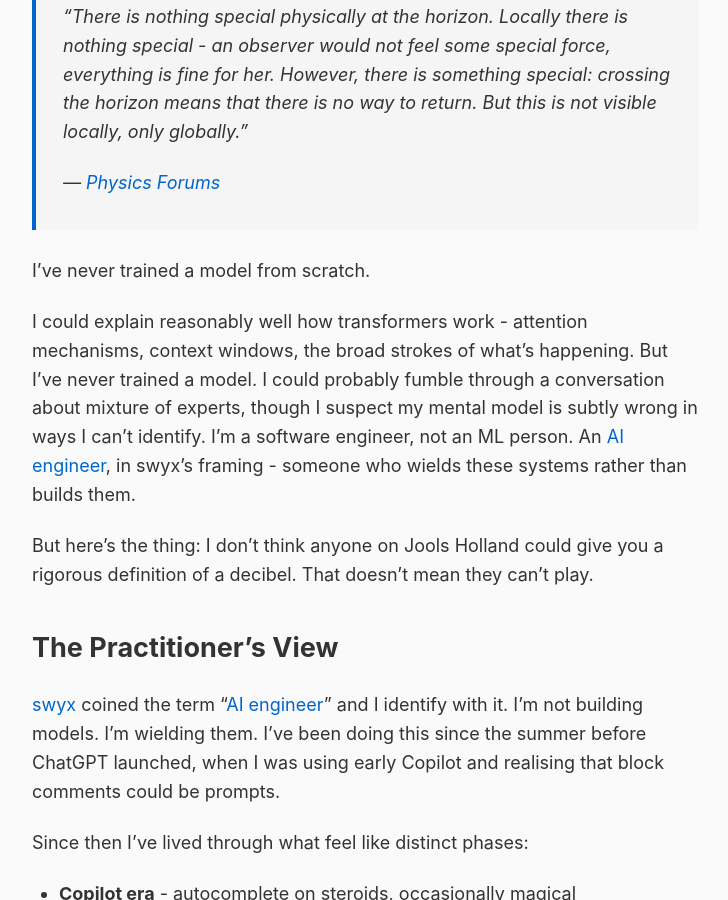
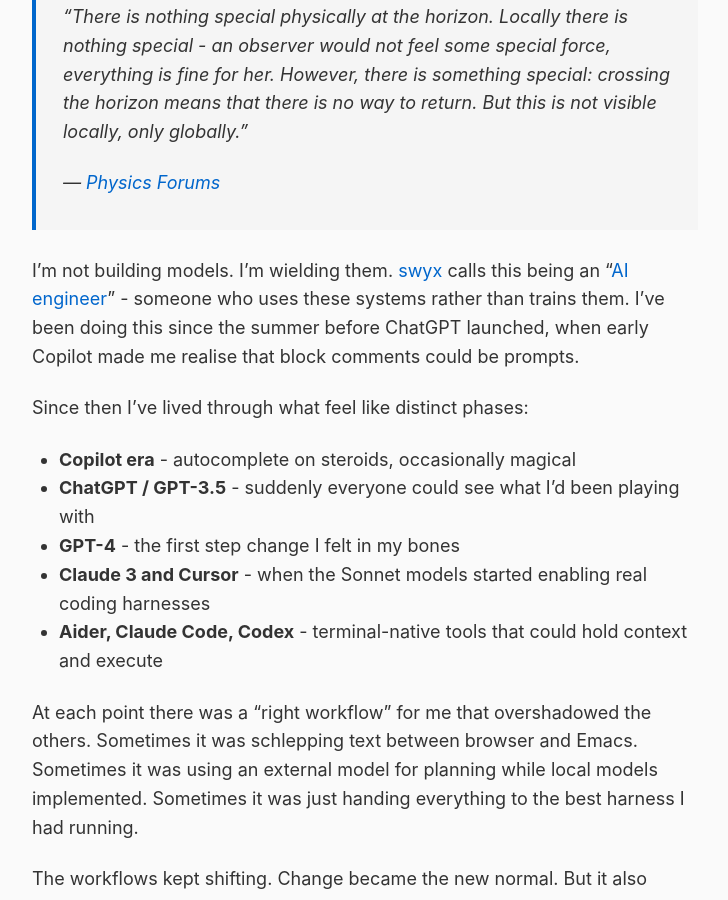
Before and after one commit to rob137/rob137.github.io, a Jekyll site: the page built from _posts/2026-01-02-crossing-the-horizon.md, in a window 1280 px wide and 900 px high, scrolled down 276 px. Shown: the whole window, without its empty margins (275-1003 px from the left). Built offline with Jekyll 4.4.1, drawn with Linux system fonts in a browser that asks for light colours.

Commit message:
Tighten Crossing the Horizon opening - get to point faster

```diff
--- a/_posts/2026-01-02-crossing-the-horizon.md
+++ b/_posts/2026-01-02-crossing-the-horizon.md
@@ -10,15 +10,7 @@
 >
 > — [Physics Forums](https://www.physicsforums.com/threads/is-crossing-a-black-holes-event-horizon-possible.1059967/)
 
-I've never trained a model from scratch.
-
-I could explain reasonably well how transformers work - attention mechanisms, context windows, the broad strokes of what's happening. But I've never trained a model. I could probably fumble through a conversation about mixture of experts, though I suspect my mental model is subtly wrong in ways I can't identify. I'm a software engineer, not an ML person. An [AI engineer](https://www.latent.space/p/ai-engineer), in swyx's framing - someone who wields these systems rather than builds them.
-
-But here's the thing: I don't think anyone on Jools Holland could give you a rigorous definition of a decibel. That doesn't mean they can't play.
-
-## The Practitioner's View
-
-[swyx](https://x.com/swyx) coined the term "[AI engineer](https://www.latent.space/p/ai-engineer)" and I identify with it. I'm not building models. I'm wielding them. I've been doing this since the summer before ChatGPT launched, when I was using early Copilot and realising that block comments could be prompts.
+I'm not building models. I'm wielding them. [swyx](https://x.com/swyx) calls this being an "[AI engineer](https://www.latent.space/p/ai-engineer)" - someone who uses these systems rather than trains them. I've been doing this since the summer before ChatGPT launched, when early Copilot made me realise that block comments could be prompts.
 
 Since then I've lived through what feel like distinct phases:
 
```
